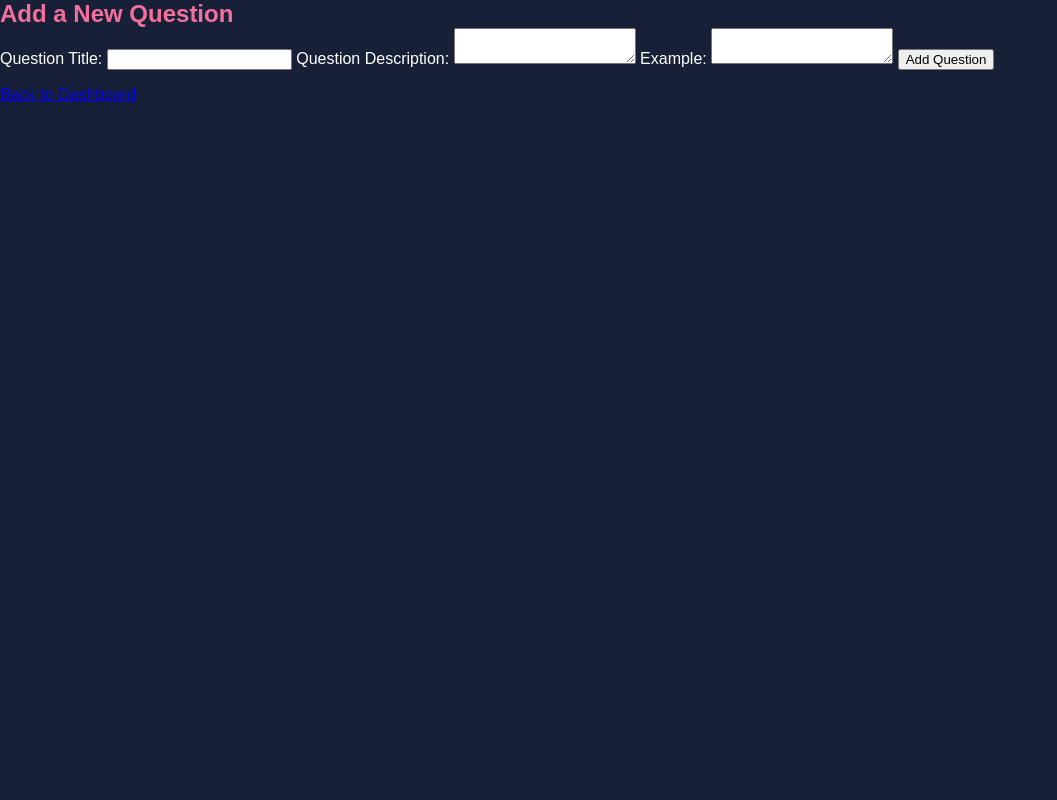
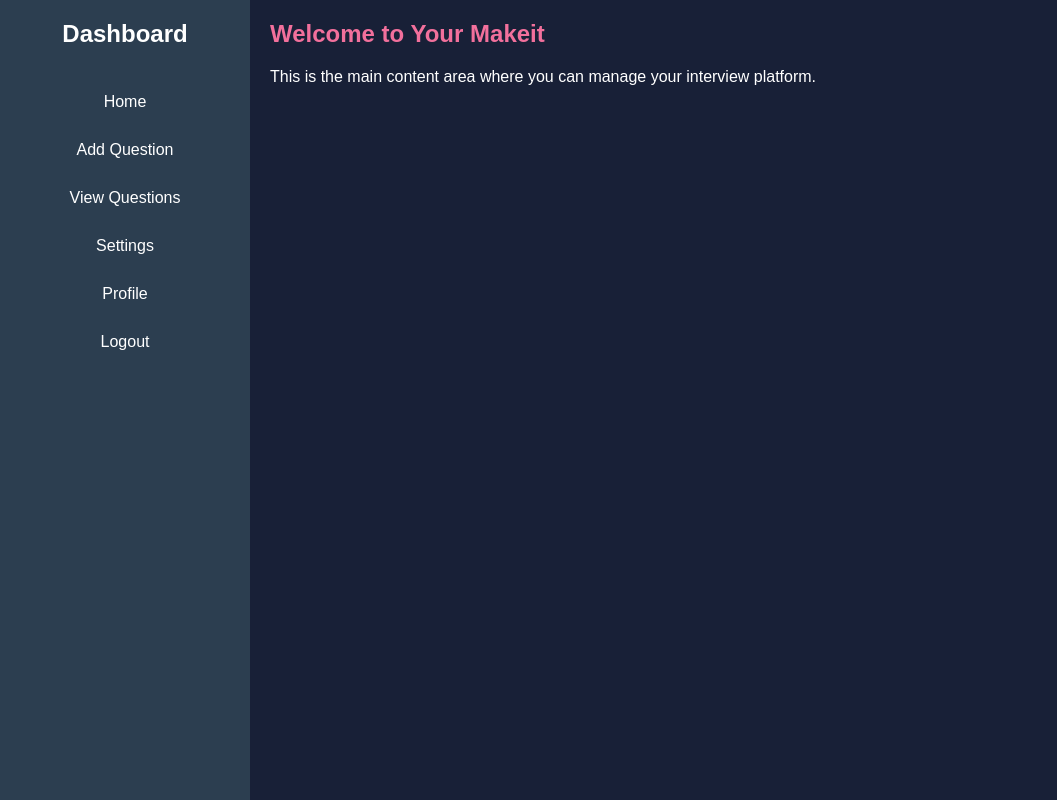
Before and after one commit to gsaiganesh283/makeit-interview-portal, a PHP site: page /AI-index.php in a window 1280 px wide. Shown: the whole page, without its empty margins (0-1057 px from the left). Run offline with PHP 8.4, Linux system fonts and the light colour scheme.

Commit message:
index page is recreated with side bar in the dashboard

```diff
--- a/AI/AI-index.php
+++ b/AI/AI-index.php
@@ -4,30 +4,89 @@
 <head>
     <meta charset="UTF-8">
     <meta name="viewport" content="width=device-width, initial-scale=1.0">
-    <title>Add a New Question</title>
+    <title>Dashboard</title>
     <link rel="stylesheet" href="styles.css">
+    <style>
+        /* Basic reset */
+        * {
+            margin: 0;
+            padding: 0;
+            box-sizing: border-box;
+        }
+
+        body {
+            font-family: Arial, sans-serif;
+            display: flex;
+            height: 100vh;
+        }
+
+        /* Sidebar styles */
+        .sidebar {
+            width: 250px;
+            background-color: #2c3e50;
+            color: white;
+            padding: 20px;
+            position: fixed;
+            height: 100%;
+        }
+
+        .sidebar h2 {
+            text-align: center;
+            margin-bottom: 30px;
+        }
+
+        .sidebar ul {
+            list-style-type: none;
+        }
+
+        .sidebar ul li {
+            padding: 15px 10px;
+            text-align: center;
+        }
+
+        .sidebar ul li a {
+            color: white;
+            text-decoration: none;
+            display: block;
+        }
+
+        .sidebar ul li a:hover {
+            background-color: #34495e;
+            border-radius: 5px;
+        }
+
+        /* Main content styles */
+        .main-content {
+            margin-left: 250px; /* Same as sidebar width */
+            padding: 20px;
+            width: calc(100% - 250px);
+        }
+
+        .main-content h1 {
+            margin-bottom: 20px;
+        }
+    </style>
 </head>
 
 <body>
-    <div class="container">
-        <h1>Add a New Question</h1>
-        <form action="add_question.php" method="POST">
-            <label for="title">Question Title:</label>
-            <input type="text" id="title" name="title" required>
+    <!-- Sidebar -->
+    <div class="sidebar">
+        <h2>Dashboard</h2>
+        <ul>
+            <li><a href="index.php">Home</a></li>
+            <li><a href="add_question_form.html">Add Question</a></li>
+            <li><a href="view_questions.php">View Questions</a></li>
+            <li><a href="settings.php">Settings</a></li>
+            <li><a href="profile.php">Profile</a></li>
+            <li><a href="logout.php">Logout</a></li>
+        </ul>
+    </div>
 
-            <label for="description">Question Description:</label>
-            <textarea id="description" name="description" required></textarea>
-
-            <label for="example">Example:</label>
-            <textarea id="example" name="example"></textarea>
-
-            <button type="submit">Add Question</button>
-        </form>
-
-        <!-- Link to the Dashboard -->
-        <p>
-            <a href="dashboard.php">Back to Dashboard</a>
-        </p>
+    <!-- Main Content Area -->
+    <div class="main-content">
+        <h1>Welcome to Your Makeit</h1>
+        <p>This is the main content area where you can manage your interview platform.</p>
+        <!-- You can add more sections or content here -->
     </div>
 </body>
 
```
